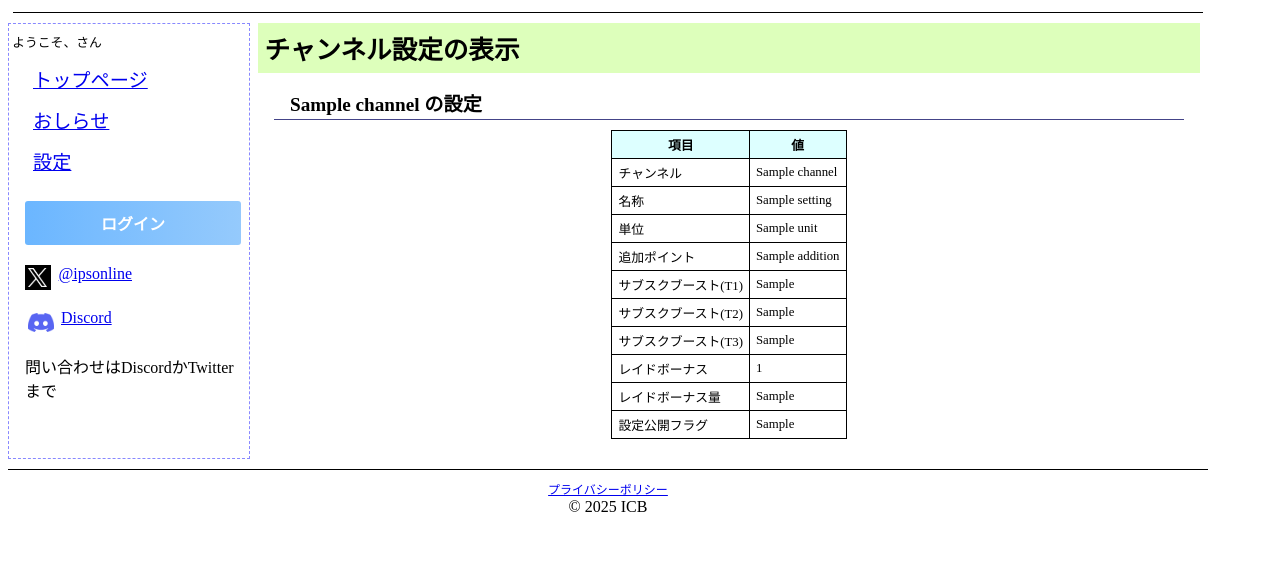
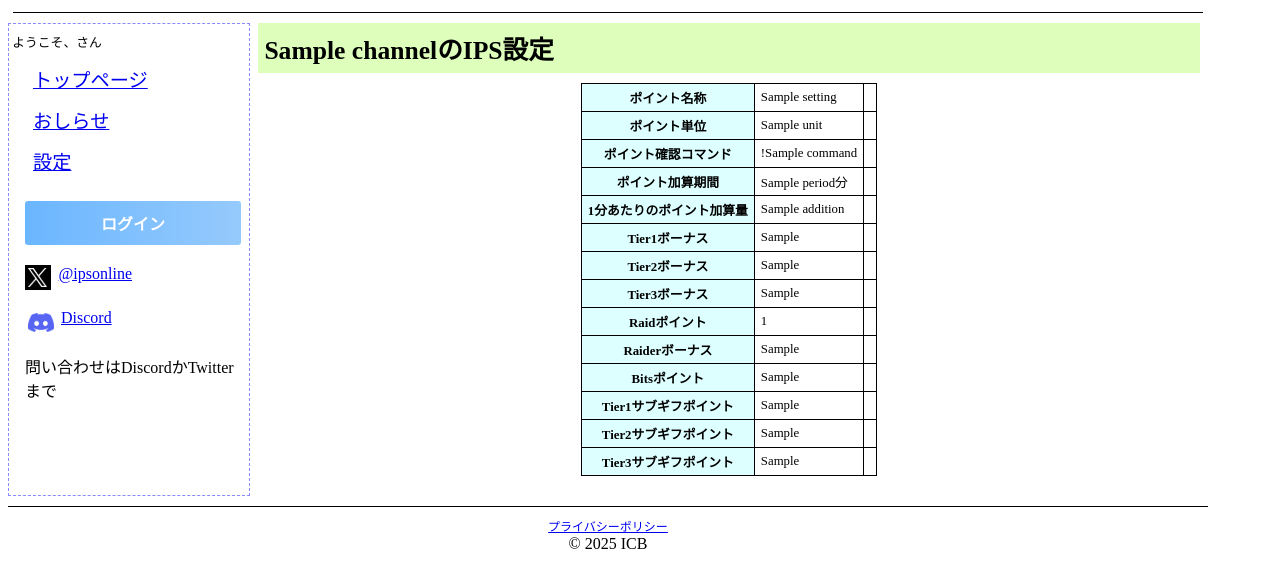
Before and after one commit to icbgames/ips-online, a PHP site: template templates/show_setting.twig in a window 1280 px wide. Shown: the top 588 px of the page. Run offline with PHP 8.4, Linux system fonts and the light colour scheme; the template is opened without the code that fills it: most values are stand-ins (such as "Sample title", 1, 10 or a date in 2020); some libraries are stand-ins or nearby versions; some web fonts are replaced.

Commit message:
update show table

```diff
--- a/templates/show_setting.twig
+++ b/templates/show_setting.twig
@@ -5,24 +5,82 @@
 {% block inner %}
 
 <div class="ips__show">
-  <h2 class="ips__clear-top">チャンネル設定の表示</h2>
+  <h2 class="ips__clear-top">{{ channel }}のIPS設定</h2>
 
   {% if error_message is defined %}
     <p>{{ error_message }}</p>
   {% else %}
-    <h3>{{ channel }} の設定</h3>
-    <table class="ips__table">
-      <tr><th>項目</th><th>値</th></tr>
-      <tr><td>チャンネル</td><td>{{ settings.channel }}</td></tr>
-      <tr><td>名称</td><td>{{ settings.name }}</td></tr>
-      <tr><td>単位</td><td>{{ settings.unit }}</td></tr>
-      <tr><td>追加ポイント</td><td>{{ settings.addition }}</td></tr>
-      <tr><td>サブスクブースト(T1)</td><td>{{ settings.addition_t1 }}</td></tr>
-      <tr><td>サブスクブースト(T2)</td><td>{{ settings.addition_t2 }}</td></tr>
-      <tr><td>サブスクブースト(T3)</td><td>{{ settings.addition_t3 }}</td></tr>
-      <tr><td>レイドボーナス</td><td>{{ settings.raid }}</td></tr>
-      <tr><td>レイドボーナス量</td><td>{{ settings.raid_bonus }}</td></tr>
-      <tr><td>設定公開フラグ</td><td>{{ settings.setting_acl }}</td></tr>
+    <table class="ips__table ips__show-setting">
+      <tr>
+        <th>ポイント名称</th>
+        <td>{{ settings.name }}</td>
+        <td></td>
+      </tr>
+      <tr>
+        <th>ポイント単位</th>
+        <td>{{ settings.unit }}</td>
+        <td></td>
+      </tr>
+      <tr>
+        <th>ポイント確認コマンド</th>
+        <td>!{{ settings.command }}</td>
+        <td></td>
+      </tr>
+      <tr>
+        <th>ポイント加算期間</th>
+        <td>{{ settings.period }}分</td>
+        <td></td>
+      </tr>
+      <tr>
+        <th>1分あたりのポイント加算量</th>
+        <td>{{ settings.addition }}</td>
+        <td></td>
+      </tr>
+      <tr>
+        <th>Tier1ボーナス</th>
+        <td>{{ settings.addition_t1 }}</td>
+        <td></td>
+      </tr>
+      <tr>
+        <th>Tier2ボーナス</th>
+        <td>{{ settings.addition_t2 }}</td>
+        <td></td>
+      </tr>
+      <tr>
+        <th>Tier3ボーナス</th>
+        <td>{{ settings.addition_t3 }}</td>
+        <td></td>
+      </tr>
+      <tr>
+        <th>Raidポイント</th>
+        <td>{{ settings.raid }}</td>
+        <td></td>
+      </tr>
+      <tr>
+        <th>Raiderボーナス</th>
+        <td>{{ settings.raid_bonus }}</td>
+        <td></td>
+      </tr>
+      <tr>
+        <th>Bitsポイント</th>
+        <td>{{ settings.bits100 }}</td>
+        <td></td>
+      </tr>
+      <tr>
+        <th>Tier1サブギフポイント</th>
+        <td>{{ settings.gift_t1 }}</td>
+        <td></td>
+      </tr>
+      <tr>
+        <th>Tier2サブギフポイント</th>
+        <td>{{ settings.gift_t2 }}</td>
+        <td></td>
+      </tr>
+      <tr>
+        <th>Tier3サブギフポイント</th>
+        <td>{{ settings.gift_t3 }}</td>
+        <td></td>
+      </tr>
     </table>
   {% endif %}
 
```
